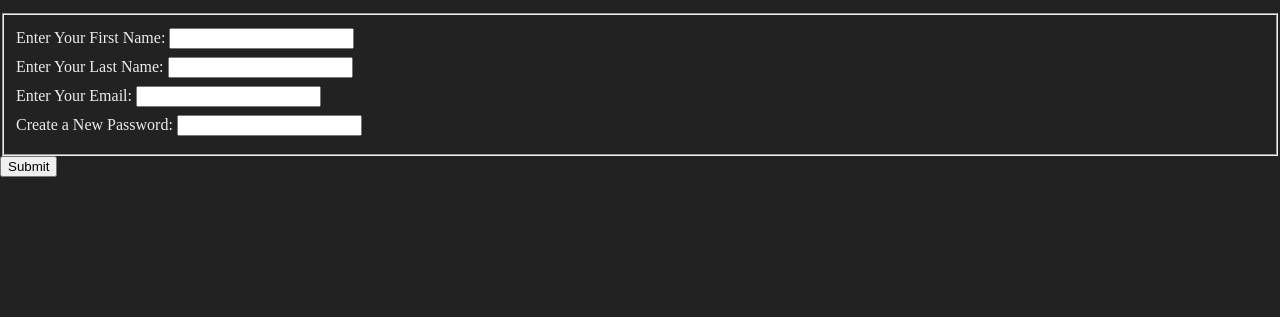
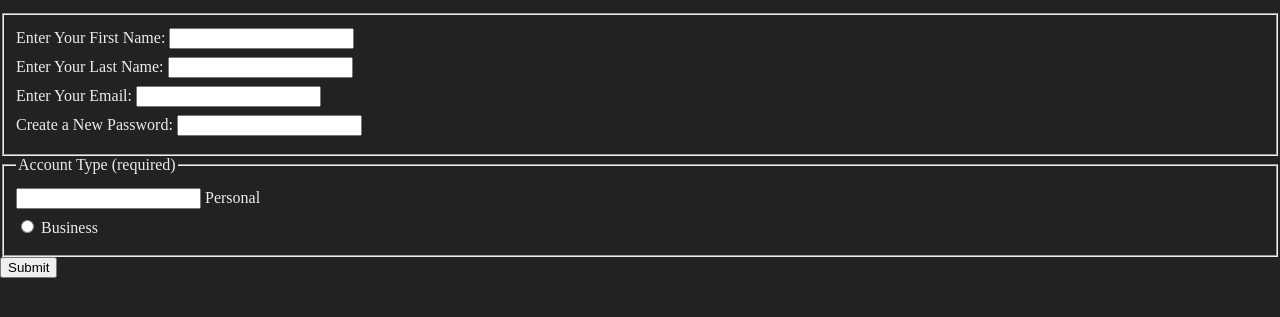
Before and after one commit to smendoza94/fcc-regristration-form, a plain HTML site: page index.html in a window 1280 px wide. Shown: the part 101-418 px from the top of the page. Drawn offline with Linux system fonts and the light colour scheme.

Commit message:
give account type for and id value attributes

```diff
--- a/index.html
+++ b/index.html
@@ -16,6 +16,11 @@
             <label for="email">Enter Your Email: <input required id="email" type="email"/></label>
             <label for="new-password">Create a New Password: <input required id="new-password" type="password" pattern="[a-z0-5]{8,}"/></label>
         </fieldset>
+        <fieldset>
+            <legend>Account Type (required)</legend>
+            <label for="personal-account"><input checked id="personal-account" radio" name="account-type"/> Personal</label>
+            <label for="business-account"><input id="business-account" type="radio" name="account-type"/> Business</label>
+        </fieldset>
         <input type="submit" value="Submit"/>
     </form>
 </body>
```
